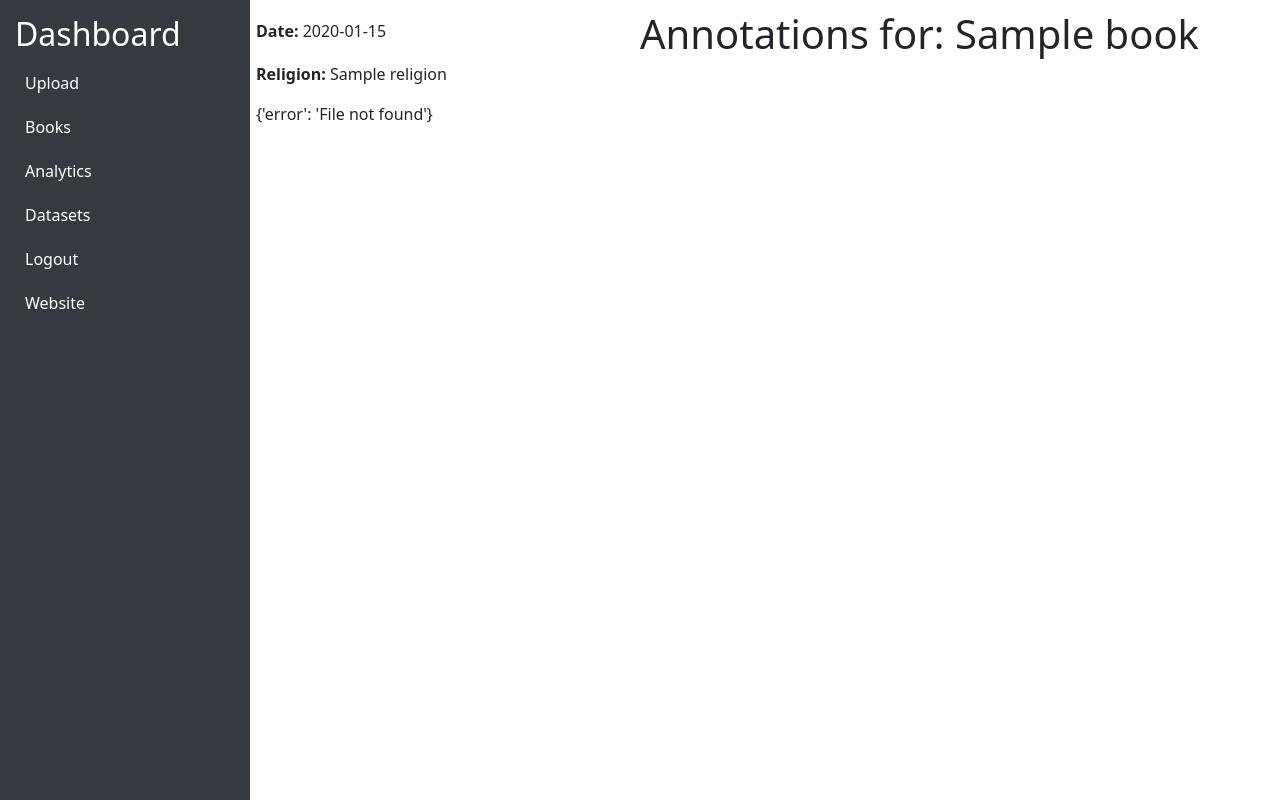
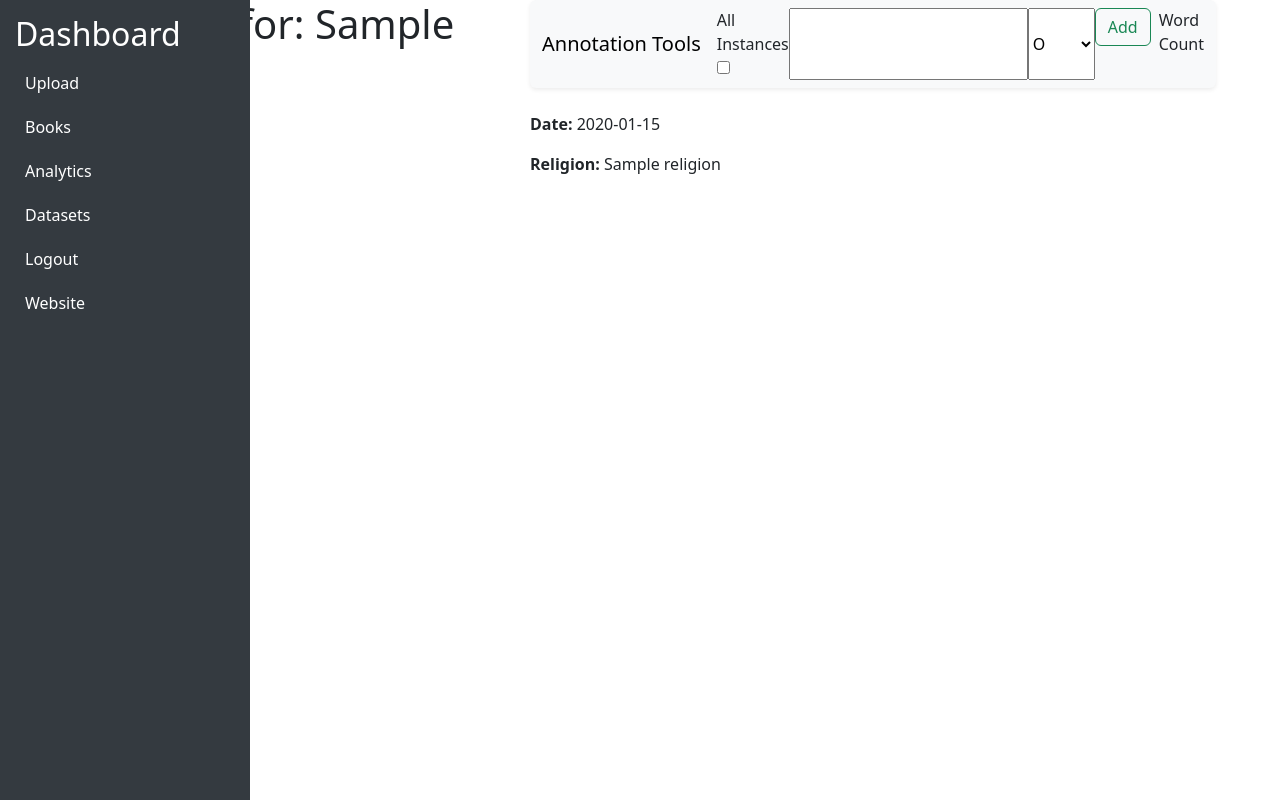
Before and after one commit to ccarson1/openwordbible, a Django app: page /dashboard/annotations/1/ in a window 1280 px wide. Run offline with Django 5.2, Linux system fonts and the light colour scheme; a user stored in the database is signed in; tables that the repository leaves empty hold one stand-in row (values such as "Sample post"); some libraries are stand-ins or nearby versions.

Commit message:
Updated the Annotations Page

```diff
--- /dev/null
+++ b/dashboard/static/dashboard/css/annotations.css
@@ -0,0 +1,21 @@
+#annotations-container {
+
+    width: 100%;
+    /* text-wrap: wrap; ← remove this; not valid for flex children */
+}
+
+.word {
+    margin: 0.2%;
+    padding: 0.3%;
+    white-space: nowrap; /* REMOVE this if you want long words to wrap */
+    display: inline-block; /* ensures proper wrapping in flex */
+
+}
+/* .sent{
+    transition: .3s;
+} */
+.sent:hover {
+    background-color: rgb(147, 188, 212);
+    border-radius: 8px;
+    transition: .3s;
+}
--- /dev/null
+++ b/dashboard/static/dashboard/js/annotations.js
@@ -0,0 +1,81 @@
+
+
+const annotationsContainer = document.getElementById("annotations-container");
+
+let batchSize = 100; // sentences per batch
+let currentIndex = 0;
+let sentencesList = [];
+
+// Flatten all sentences first
+for (let a = 0; a < content.length; a++) {
+    for (let b = 0; b < content[a].length; b++) {
+        for (let c = 0; c < content[a].pages[b].length; c++) {
+            sentencesList.push(content[a].pages[b][c]);
+        }
+    }
+}
+
+// Function to render a batch
+function renderNextBatch() {
+    let end = Math.min(currentIndex + batchSize, sentencesList.length);
+    for (let i = currentIndex; i < end; i++) {
+        let sentenceDiv = document.createElement('div');
+        sentenceDiv.className = 'sent';
+        let words = sentencesList[i].split(" ");
+        for (let wordText of words) {
+            let word = document.createElement('span');
+            word.className = 'word';
+            word.innerText = wordText;
+
+            word.addEventListener('click', function () {
+                document.getElementById("target-word").value = this.innerText;
+
+                let all_instances = document.getElementById("all-instances");
+                let words = document.getElementsByClassName("word");
+                let word_count = 0;
+
+
+
+                for (let w of words) {
+                    if (w.innerText === this.innerText) {
+                        if (all_instances.checked) {
+                            w.style.backgroundColor = "yellow";
+                            word_count++;
+                            console.log(`Sentence Index: ${Array.from(w.parentNode.parentNode.children).indexOf(w.parentNode)}`);
+                            console.log(`Word Index: ${Array.from(w.parentNode.children).indexOf(w)}`);
+                        }
+                    } else {
+                        w.style.backgroundColor = "white";
+                    }
+                }
+
+                document.getElementById('word-count').innerText = word_count;
+                this.style.backgroundColor = 'yellow';
+                console.log(`Sentence Index: ${Array.from(this.parentNode.parentNode.children).indexOf(this.parentNode)}`);
+                console.log(`Word Index: ${Array.from(this.parentNode.children).indexOf(this)}`);
+            });
+
+            sentenceDiv.appendChild(word);
+        }
+
+        annotationsContainer.appendChild(sentenceDiv);
+    }
+    currentIndex = end;
+}
+
+// Scroll listener to load more when near bottom
+window.addEventListener('scroll', () => {
+    if ((window.innerHeight + window.scrollY) >= document.body.offsetHeight - 200) {
+        renderNextBatch();
+    }
+});
+
+// Initial load
+renderNextBatch();
+
+document.getElementById("add-btn").addEventListener('click', function () {
+    let word = document.getElementById('target-word').value;
+    let label = document.getElementById('word-label').value;
+    console.log(`Word: ${word}, Label: ${label}`);
+
+});
--- a/dashboard/templates/annotations.html
+++ b/dashboard/templates/annotations.html
@@ -1,24 +1,74 @@
 {% extends 'dashbase.html' %}
 {% load static %}
 {% block extra_head_dash %}
-<link rel="stylesheet" href="{% static '/dashboard/css/books.css' %}">
+<link rel="stylesheet" href="{% static '/dashboard/css/annotations.css' %}">
 <script src="{% static 'dashboard/js/updateBookStatus.js' %}" defer></script>
+<script src="{% static  'dashboard/js/annotations.js' %}" defer></script>
 
 {% endblock %}
 
 {% block content %}
 {% csrf_token %}
 
-
+{{ content|json_script:"content-data" }}
 <!-- Add annotations logic here -->
 <h1>Annotations for: {{ book.name }}</h1>
-<div style="display: block; margin-left: 20%; padding-right: 10%;">
+<div style="display: block; margin-left: 5%; padding-right: 5%;" id="main-container">
 
-    <p style=" margin-top: 10%;"><strong>Date:</strong> {{ book.date }}</p>
-    <p style=" margin-top: 10%;"><strong>Religion:</strong> {{ book.religion }}</p>
-    <!-- <textarea name="" id="" style="width: 100%; height: 100vh; margin-top: 10%;">{{ content }}</textarea> -->
-    <div>
-        {{ content }}
+    <nav class="navbar navbar-expand-lg bg-light sticky-top shadow-sm rounded mb-4">
+        <div class="container-fluid">
+            <a class="navbar-brand" >Annotation Tools</a>
+            <button class="navbar-toggler" type="button" data-bs-toggle="collapse" data-bs-target="#topMenu" aria-controls="topMenu" aria-expanded="false" aria-label="Toggle navigation">
+                <span class="navbar-toggler-icon"></span>
+            </button>
+
+            <div class="collapse navbar-collapse" id="topMenu">
+                <ul class="navbar-nav me-auto mb-2 mb-lg-0">
+                    <!-- <li class="nav-item">
+                        <button class="btn btn-outline-primary me-2" onclick="highlightWords()">Highlight</button>
+                    </li>
+                    <li class="nav-item">
+                        <button class="btn btn-outline-secondary me-2" onclick="clearHighlights()">Clear</button>
+                    </li> -->
+                    <li>
+                        <label for="all-instances">All Instances</label>
+                        <input type="checkbox" id="all-instances">
+                    </li>
+                    <!-- Add more controls as needed -->
+
+                    <input type="text" id="target-word">
+                     <select name="" id="word-label">
+                        <option value="O">O</option>
+                        <option value="B-geo">B-geo</option>
+                        <option value="I-geo">I-geo</option>
+                        <option value="B-org">B-org</option>
+                        <option value="I-org">I-org</option>
+                        <option value="B-gpe">B-gpe</option>
+                        <option value="I-gpe">B-gpe</option>
+                        <option value="B-per">B-per</option>
+                        <option value="I-per">I-per</option>
+                     </select>
+
+                     <li class="nav-item">
+                        <button class="btn btn-outline-success me-2" id="add-btn">Add</button>
+                    </li>
+                    <li>
+                        <label for="word-count">Word Count</label>
+                        <p id="word-count"></p>
+                    </li>
+                </ul>
+            </div>
+        </div>
+    </nav>
+
+    <p ><strong>Date:</strong> {{ book.date }}</p>
+    <p ><strong>Religion:</strong> {{ book.religion }}</p>
+    <div id="annotations-container">
+
     </div>
+    <script>
+    const content = JSON.parse(document.getElementById("content-data").textContent);
+    console.log(content);
+    </script>
 </div>
 {% endblock %}
--- a/dashboard/views.py
+++ b/dashboard/views.py
@@ -63,6 +63,10 @@
     try:
         with open(book.book_file.path, 'r', encoding='utf-8') as f:
             content = json.load(f)
+            content = json.loads(content['published_book'])
+            content = content['content']
+
+            print(content)
     except FileNotFoundError:
         content = {'error': 'File not found'}
     except json.JSONDecodeError:
```
Also changed, not shown: api/annotations.py (added, +12 -0 lines), api/views.py (+6 -1 lines), dashboard/static/dashboard/js/dashboard.js (+11 -2 lines).
